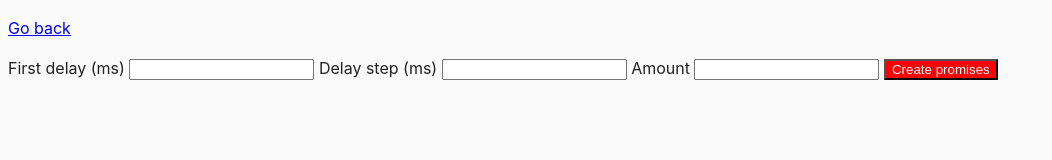
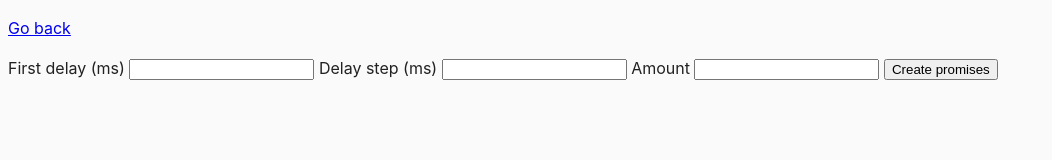
Before and after one commit to viktoriazakatsyura/goit-js-hw-09, a website built with Parcel: page src/03-promises.html in a window 1280 px wide. Shown: the whole page, without its empty margins (0-1052 px from the left). Built offline with nearby package versions, Linux system fonts and the light colour scheme.

Commit message:
button color

```diff
--- a/src/css/common.css
+++ b/src/css/common.css
@@ -35,8 +35,3 @@ img {
 .label {
   text-transform: uppercase;
 }
-
-button {
-  background-color: red;
-  color: white;
-}
```
